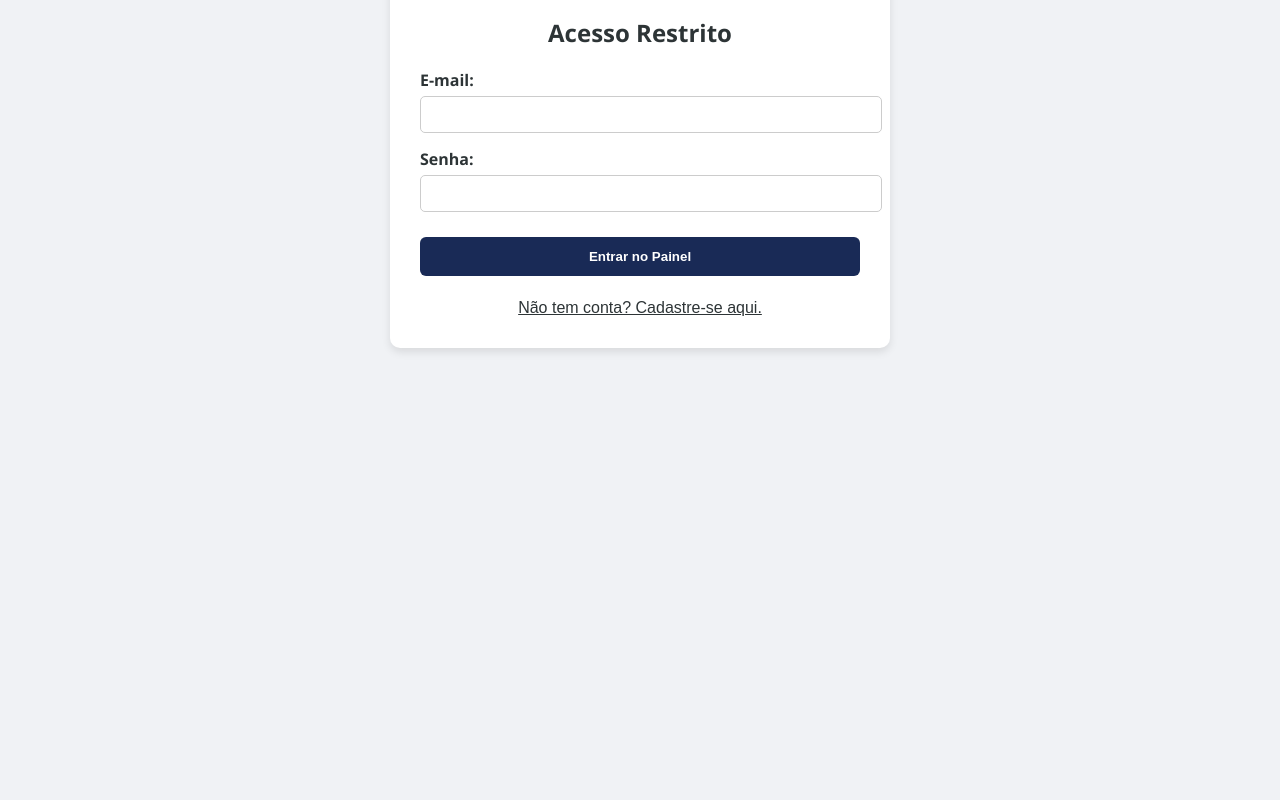
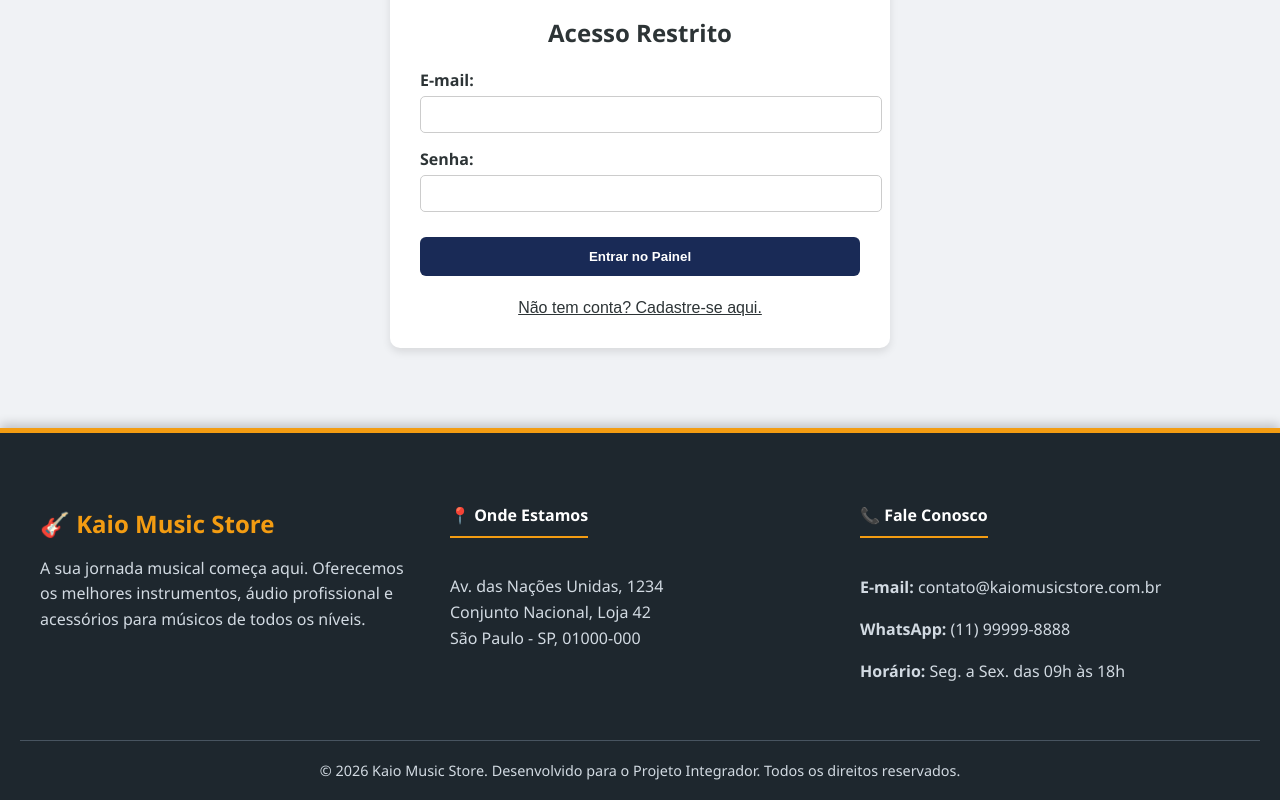
Before and after one commit to Junqs13/ecommerce-acessivel-pi, a React (Create React App) app in the folder frontend/: page /login in a window 1280 px wide. Shown: the part 212-1012 px from the top of the page. Before the commit the page ends 800 px from the top, so only its background shows below. Built offline with nearby package versions, Linux system fonts and the light colour scheme.

Commit message:
UX: Adicionando Footer e marca Kaio Music Store

```diff
--- a/frontend/src/App.js
+++ b/frontend/src/App.js
@@ -2,7 +2,7 @@ import React, { useState } from 'react';
 import { BrowserRouter as Router, Routes, Route, Link, Navigate, useNavigate } from 'react-router-dom';
 import { ToastContainer } from 'react-toastify';
 import 'react-toastify/dist/ReactToastify.css';
-
+import Footer from './components/Footer';
 import Vitrine from './components/Vitrine';
 import Dashboard from './components/Dashboard';
 import Login from './components/Login';
@@ -29,7 +29,7 @@ const MenuNavegacao = ({ qtdCarrinho }) => {
 
   return (
     <header role="banner" className="header-nav">
-      <h2 style={{ margin: 0 }}>E-commerce Acessível - PI</h2>
+      <h2 style={{ margin: 0, color: '#f39c12', textShadow: '1px 1px 2px #000' }}>🎸 Kaio Music Store</h2>
       <nav aria-label="Navegação Principal">
         <ul style={{ listStyle: 'none', display: 'flex', gap: '20px', margin: 0, padding: 0, alignItems: 'center' }}>
           <li>
@@ -72,6 +72,7 @@ function App() {
 
         <MenuNavegacao qtdCarrinho={carrinho.length} />
 
+        {/* ÚNICO bloco de Rotas */}
         <div>
           <Routes>
             <Route path="/" element={<Vitrine carrinho={carrinho} setCarrinho={setCarrinho} />} />
@@ -88,6 +89,10 @@ function App() {
             } />
           </Routes>
         </div>
+
+        {/* Rodapé no final de todas as páginas */}
+        <Footer />
+
       </div>
     </Router>
   );
--- /dev/null
+++ b/frontend/src/components/Footer.js
@@ -0,0 +1,66 @@
+import React from 'react';
+
+const Footer = () => {
+  return (
+    <footer style={{
+      backgroundColor: '#1e272e',
+      color: '#d2dae2',
+      padding: '50px 20px 20px',
+      marginTop: '60px',
+      borderTop: '5px solid #f39c12',
+      boxShadow: '0 -4px 10px rgba(0,0,0,0.2)'
+    }}>
+      <div style={{
+        maxWidth: '1200px',
+        margin: '0 auto',
+        display: 'flex',
+        flexWrap: 'wrap',
+        justifyContent: 'space-between',
+        gap: '30px'
+      }}>
+
+        {/* Coluna 1: Marca e Sobre */}
+        <div style={{ flex: '1', minWidth: '250px' }}>
+          <h3 style={{ color: '#f39c12', fontSize: '1.5rem', marginBottom: '15px' }}>🎸 Kaio Music Store</h3>
+          <p style={{ lineHeight: '1.6' }}>
+            A sua jornada musical começa aqui. Oferecemos os melhores instrumentos, áudio profissional e acessórios para músicos de todos os níveis.
+          </p>
+        </div>
+
+        {/* Coluna 2: Endereço (Fictício/PI) */}
+        <div style={{ flex: '1', minWidth: '250px' }}>
+          <h4 style={{ color: '#fff', borderBottom: '2px solid #f39c12', paddingBottom: '10px', display: 'inline-block' }}>📍 Onde Estamos</h4>
+          <p style={{ marginTop: '15px', lineHeight: '1.6' }}>
+            Av. das Nações Unidas, 1234<br />
+            Conjunto Nacional, Loja 42<br />
+            São Paulo - SP, 01000-000
+          </p>
+        </div>
+
+        {/* Coluna 3: Fale Conosco */}
+        <div style={{ flex: '1', minWidth: '250px' }}>
+          <h4 style={{ color: '#fff', borderBottom: '2px solid #f39c12', paddingBottom: '10px', display: 'inline-block' }}>📞 Fale Conosco</h4>
+          <div style={{ marginTop: '15px', lineHeight: '1.6' }}>
+            <p><strong>E-mail:</strong> contato@kaiomusicstore.com.br</p>
+            <p><strong>WhatsApp:</strong> (11) 99999-8888</p>
+            <p><strong>Horário:</strong> Seg. a Sex. das 09h às 18h</p>
+          </div>
+        </div>
+
+      </div>
+
+      {/* Faixa de Direitos Autorais */}
+      <div style={{
+        textAlign: 'center',
+        marginTop: '40px',
+        paddingTop: '20px',
+        borderTop: '1px solid #485460',
+        fontSize: '0.9rem'
+      }}>
+        &copy; {new Date().getFullYear()} Kaio Music Store. Desenvolvido para o Projeto Integrador. Todos os direitos reservados.
+      </div>
+    </footer>
+  );
+};
+
+export default Footer;
```
